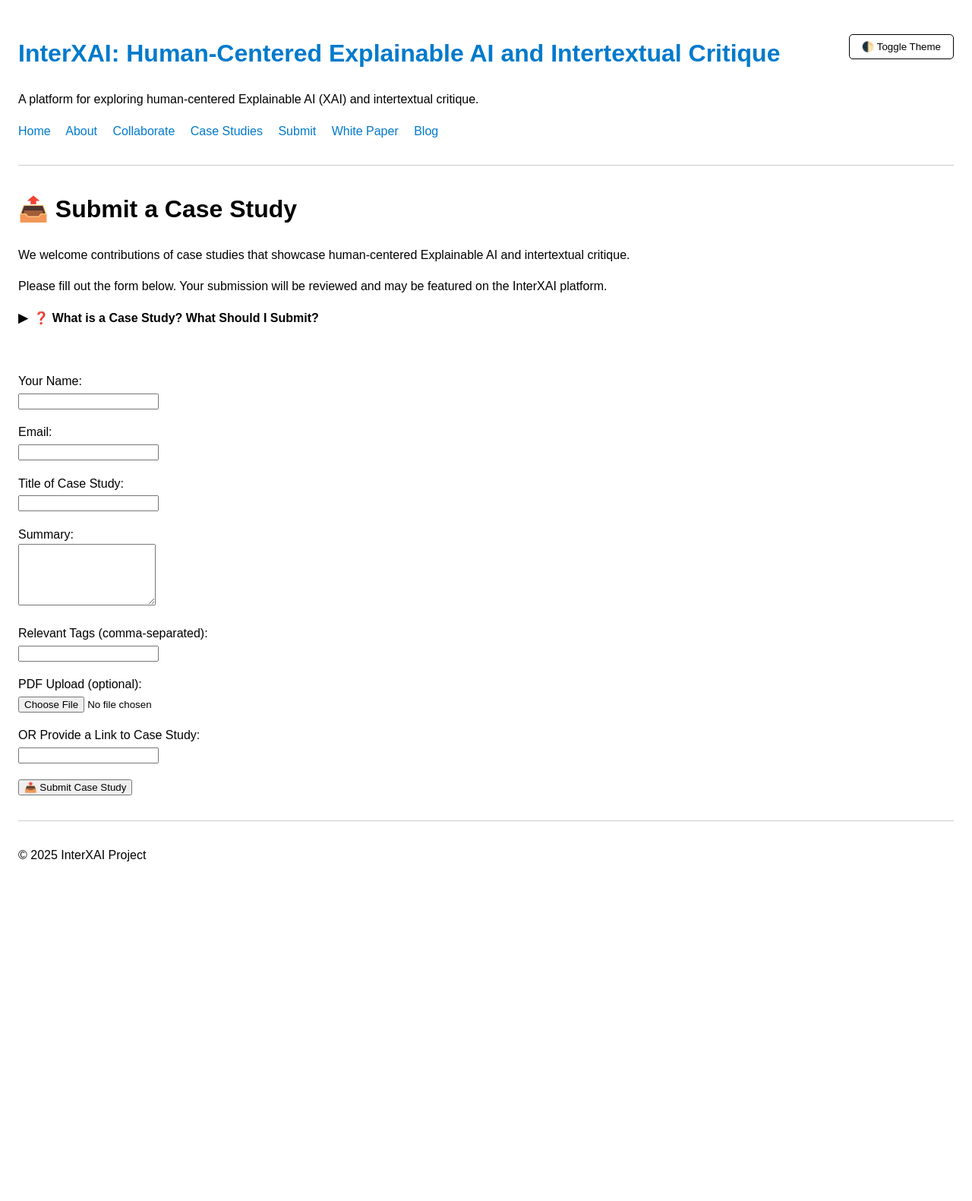
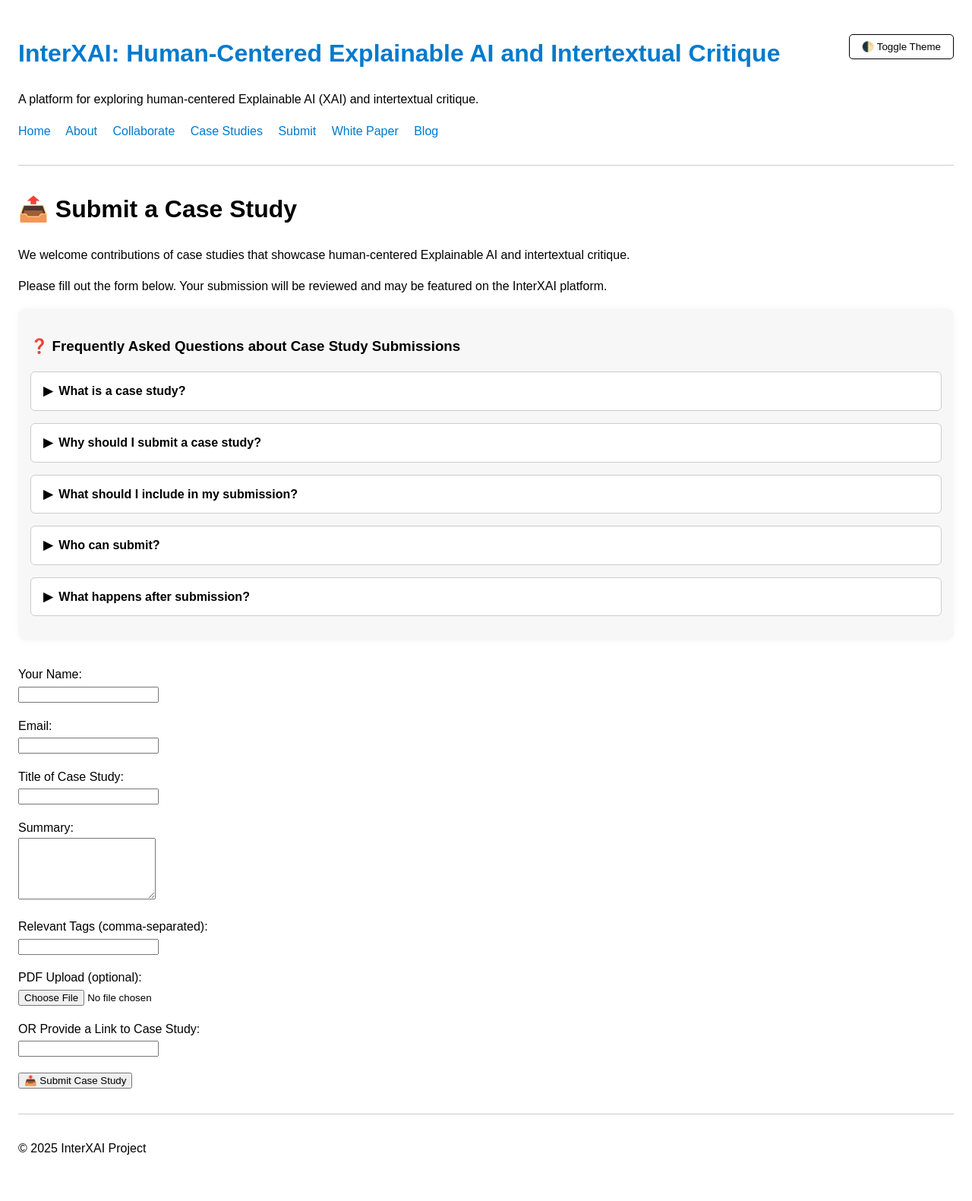
Before and after one commit to bfiliks/interxai.github.io, a Jekyll site: the page built from submit.md, in a window 1280 px wide. Shown: the whole page at 76% size. Built offline with Jekyll 4.4.1, drawn with Linux system fonts in a browser that asks for light colours; before the commit the page ends 1195 px from its top, so only the background shows below that.

Commit message:
Update submit.md

```diff
--- a/submit.md
+++ b/submit.md
@@ -11,31 +11,53 @@ We welcome contributions of case studies that showcase human-centered Explainabl
 Please fill out the form below. Your submission will be reviewed and may be featured on the InterXAI platform.
 
 <style>
-  .collapsible-help summary {
+  .faq-section {
+    margin-bottom: 2rem;
+    padding: 1rem;
+    background: var(--card);
+    border-radius: 10px;
+    box-shadow: 0 0 10px rgba(0,0,0,0.04);
+  }
+
+  .faq-section details {
+    margin-bottom: 1rem;
+    border: 1px solid #ccc;
+    border-radius: 6px;
+    padding: 0.75rem 1rem;
+    background: white;
+    transition: background 0.3s;
+  }
+
+  [data-theme="dark"] .faq-section details {
+    background: var(--bg);
+    border-color: #444;
+  }
+
+  .faq-section summary {
     font-weight: bold;
     cursor: pointer;
+    list-style: none;
     position: relative;
-    list-style: none;
   }
 
-  .collapsible-help summary::marker,
-  .collapsible-help summary::-webkit-details-marker {
+  .faq-section summary::marker,
+  .faq-section summary::-webkit-details-marker {
     display: none;
   }
 
-  .collapsible-help summary::before {
+  .faq-section summary::before {
     content: "▶";
     display: inline-block;
     margin-right: 0.5em;
     transition: transform 0.2s ease-in-out;
   }
 
-  .collapsible-help[open] summary::before {
+  .faq-section details[open] summary::before {
     transform: rotate(90deg);
   }
 
-  .collapsible-help div {
-    padding: 0.5rem 0 1rem 1rem;
+  .faq-section details div {
+    padding: 0.5rem 0 0.5rem 1rem;
     animation: fadeIn 0.3s ease-in-out;
   }
 
@@ -45,36 +67,54 @@ Please fill out the form below. Your submission will be reviewed and may be feat
   }
 </style>
 
-<details class="collapsible-help">
-  <summary>❓ What is a Case Study? What Should I Submit?</summary>
-  <div>
-    <p>A <strong>case study</strong> is a real or hypothetical example that illustrates how human-centered explainability and intertextual critique can be applied in AI contexts.</p>
+<div class="faq-section">
+  <h3>❓ Frequently Asked Questions about Case Study Submissions</h3>
 
-    <h4>✅ Why Submit?</h4>
-    <ul>
-      <li>Build a diverse gallery of applied examples</li>
-      <li>Highlight community innovations</li>
-      <li>Stimulate new research and applications</li>
-    </ul>
+  <details>
+    <summary>What is a case study?</summary>
+    <div>
+      A <strong>case study</strong> is a real or hypothetical example that demonstrates how human-centered explainability and intertextual critique can be applied in AI contexts. It could involve a project, analysis, or even a classroom experiment.
+    </div>
+  </details>
 
-    <h4>📝 What to Include</h4>
-    <ul>
-      <li><strong>Title</strong> of your case study</li>
-      <li><strong>Summary:</strong> What is it about? What model or dataset did you use?</li>
-      <li><strong>Tags:</strong> E.g., "GPT-4, ethics, metaphor, SHAP, literary analysis"</li>
-      <li><strong>Link or Upload:</strong> Submit your work as a PDF or a link (Google Doc, blog, GitHub, etc.)</li>
-    </ul>
+  <details>
+    <summary>Why should I submit a case study?</summary>
+    <div>
+      Submitting helps InterXAI:
+      <ul>
+        <li>Build a diverse gallery of applied examples</li>
+        <li>Highlight community innovations</li>
+        <li>Stimulate new research and applications</li>
+      </ul>
+    </div>
+  </details>
 
-    <h4>📌 Tips</h4>
-    <ul>
-      <li>Showcase how a model was explained, critiqued, or reinterpreted</li>
-      <li>Include visuals or commentary if possible</li>
-      <li>You don’t have to be an expert—student work, exploratory ideas, and reflections are welcome!</li>
-    </ul>
-  </div>
-</details>
+  <details>
+    <summary>What should I include in my submission?</summary>
+    <div>
+      <ul>
+        <li><strong>Title</strong> of your case study</li>
+        <li><strong>Summary:</strong> What is it about? What model or dataset did you use?</li>
+        <li><strong>Tags:</strong> E.g., "GPT-4, ethics, metaphor, SHAP, literary analysis"</li>
+        <li><strong>Link or Upload:</strong> Submit your work as a PDF or a link (Google Doc, blog, GitHub, etc.)</li>
+      </ul>
+    </div>
+  </details>
 
-<br>
+  <details>
+    <summary>Who can submit?</summary>
+    <div>
+      Anyone! We welcome students, researchers, practitioners, and creative thinkers. You don’t need to be an expert—exploratory projects and reflections are encouraged.
+    </div>
+  </details>
+
+  <details>
+    <summary>What happens after submission?</summary>
+    <div>
+      Your submission will be reviewed by our team. If selected, it will appear on our <a href="/case-studies/">Case Studies</a> page. We may follow up with you if more details are needed.
+    </div>
+  </details>
+</div>
 
 <form name="case-study-submission" method="POST" enctype="multipart/form-data" data-netlify="true" netlify-honeypot="bot-field" action="/thank-you/">
   <input type="hidden" name="form-name" value="case-study-submission" />
```
